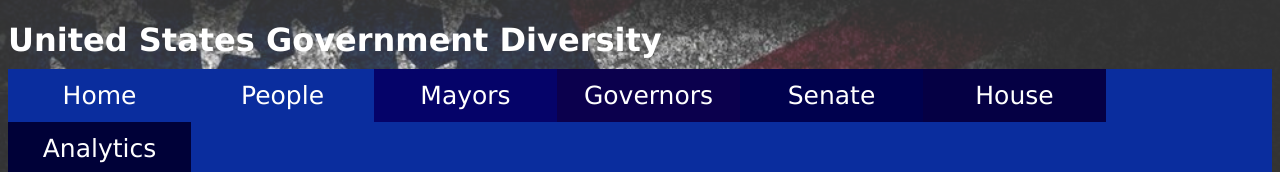
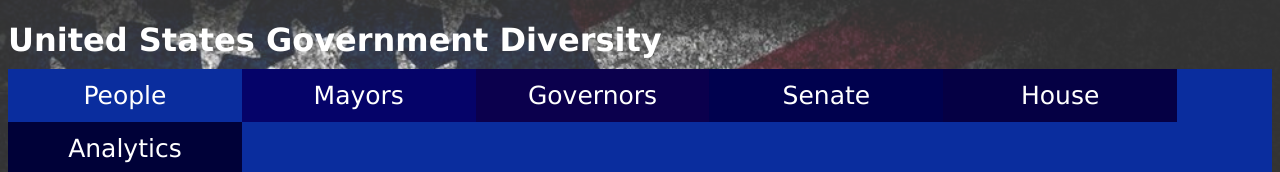
Before and after one commit to Cwiesen/DiversityInclusionFrontend, an Angular app: page /analytics in a window 1280 px wide. Shown: the top 172 px of the page. Built offline with nearby package versions, Linux system fonts and the light colour scheme.

Commit message:
changed look

```diff
--- a/src/app/analytics/analytics.component.css
+++ b/src/app/analytics/analytics.component.css
@@ -1,6 +1,6 @@
 .center {
     margin: auto;
     width: 75%;
-    border: 3px solid green;
+    border: 3px solid black;
     padding: 10px;
   }
--- a/src/app/app-routing.module.ts
+++ b/src/app/app-routing.module.ts
@@ -20,7 +20,7 @@ const routes: Routes = [
   { path: 'governors', component: GovernorsComponent},
   { path: 'analytics', component: AnalyticsComponent},
   { path: 'home', component: HomeComponent},
-  { path: '', redirectTo: '/home', pathMatch: 'full' },
+  { path: '', redirectTo: '/analytics', pathMatch: 'full' },
 
 ];
 
--- a/src/app/dashboard/dashboard.component.css
+++ b/src/app/dashboard/dashboard.component.css
@@ -14,7 +14,7 @@
     color: white;
     text-decoration: none;
     font-size: 25px;
-    width: 12.58%; /* Four equal-width links. If you have two links, use 50%, and 33.33% for three links, etc.. */
+    width: 16.6%; /* Four equal-width links. If you have two links, use 50%, and 33.33% for three links, etc.. */
     text-align: center; /* If you want the text to be centered */
   }
 
--- a/src/app/dashboard/dashboard.component.html
+++ b/src/app/dashboard/dashboard.component.html
@@ -2,7 +2,6 @@
    United States Government Diversity
 </h1>
 <nav class="navbar">
-   <a class="a" routerLink="/home">Home</a>
    <a class="a" routerLink="/persons">People</a>
    <a class="b" routerLink="/mayors">Mayors</a>
    <a class="c" routerLink="/governors">Governors</a>
```
